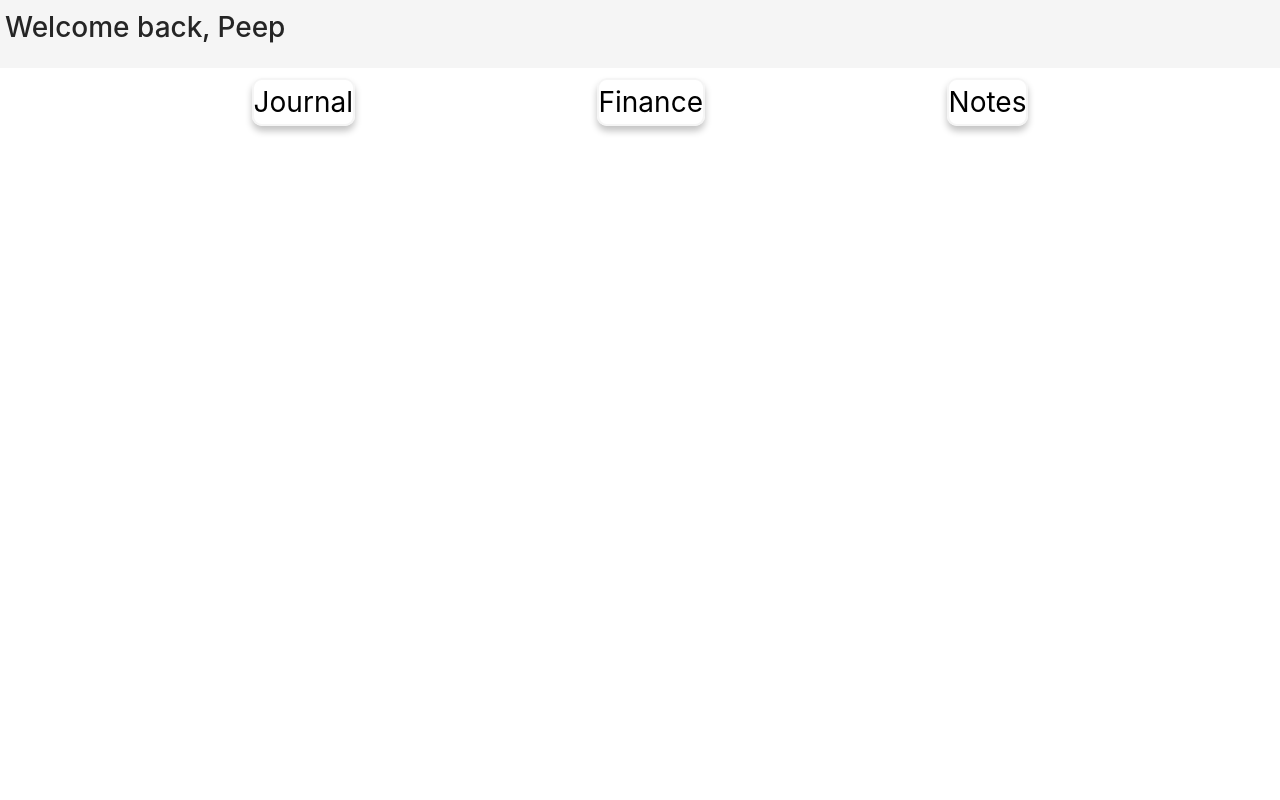
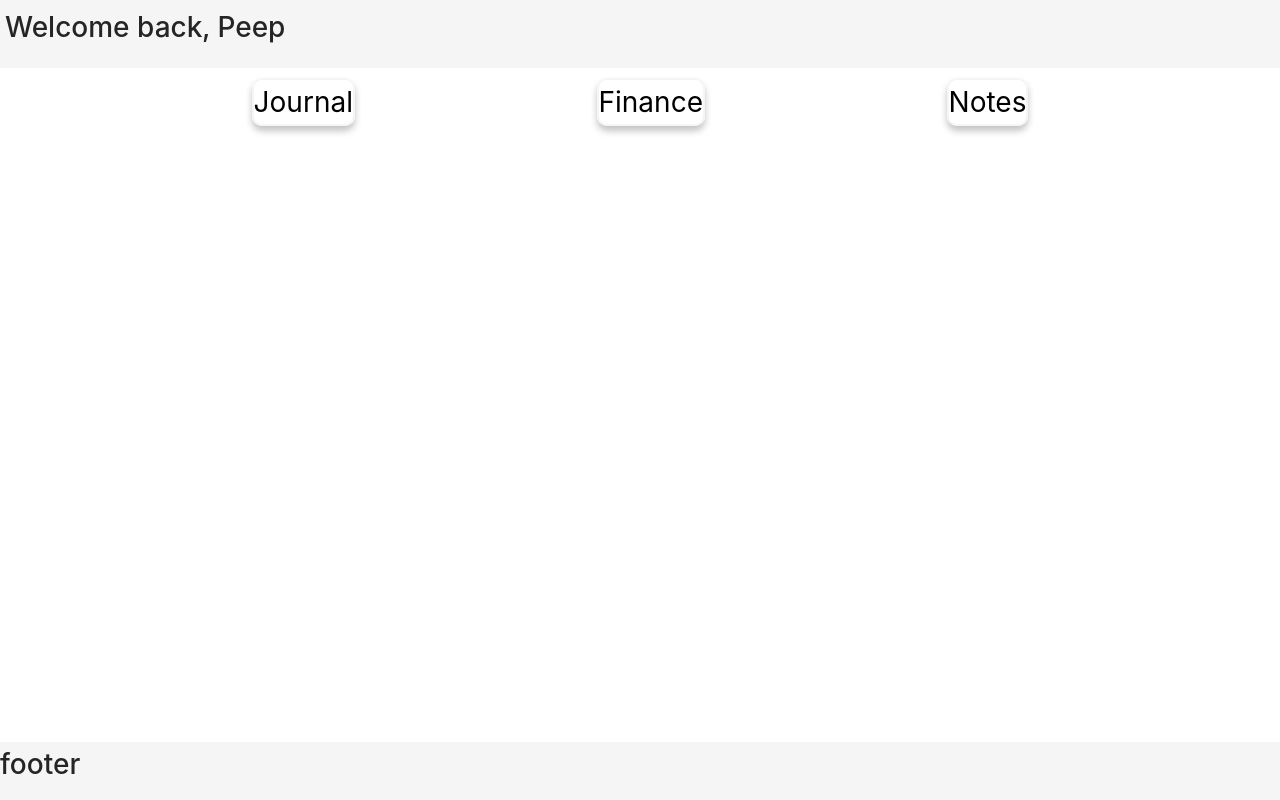
Before and after one commit to arn-foto/encrypt-me, a React (Create React App) app in the folder encrypt-me/: page / in a window 1280 px wide. Built offline with nearby package versions, Linux system fonts and the light colour scheme.

Commit message:
+ Add footer

```diff
--- a/encrypt-me/src/App.js
+++ b/encrypt-me/src/App.js
@@ -1,12 +1,13 @@
 import React from "react";
 import Header from "./Header";
 import Body from "./Body";
-
+import Footer from "./Footer";
 function App() {
 	return (
 		<div className="App">
 			<Header />
 			<Body />
+			<Footer />
 		</div>
 	);
 }
--- a/encrypt-me/src/Footer/index.js
+++ b/encrypt-me/src/Footer/index.js
@@ -0,0 +1,12 @@
+import React from "react";
+import { FooterContainer } from "./styles";
+
+const Footer = () => {
+	return (
+		<FooterContainer>
+			<h1>footer</h1>
+		</FooterContainer>
+	);
+};
+
+export default Footer;
--- a/encrypt-me/src/Footer/styles.js
+++ b/encrypt-me/src/Footer/styles.js
@@ -0,0 +1,11 @@
+import styled from "styled-components";
+
+const FooterContainer = styled.div`
+	display: flex;
+	background-color: whitesmoke;
+	position: absolute;
+	bottom: 0;
+	width: 100%;
+`;
+
+export { FooterContainer };
```
